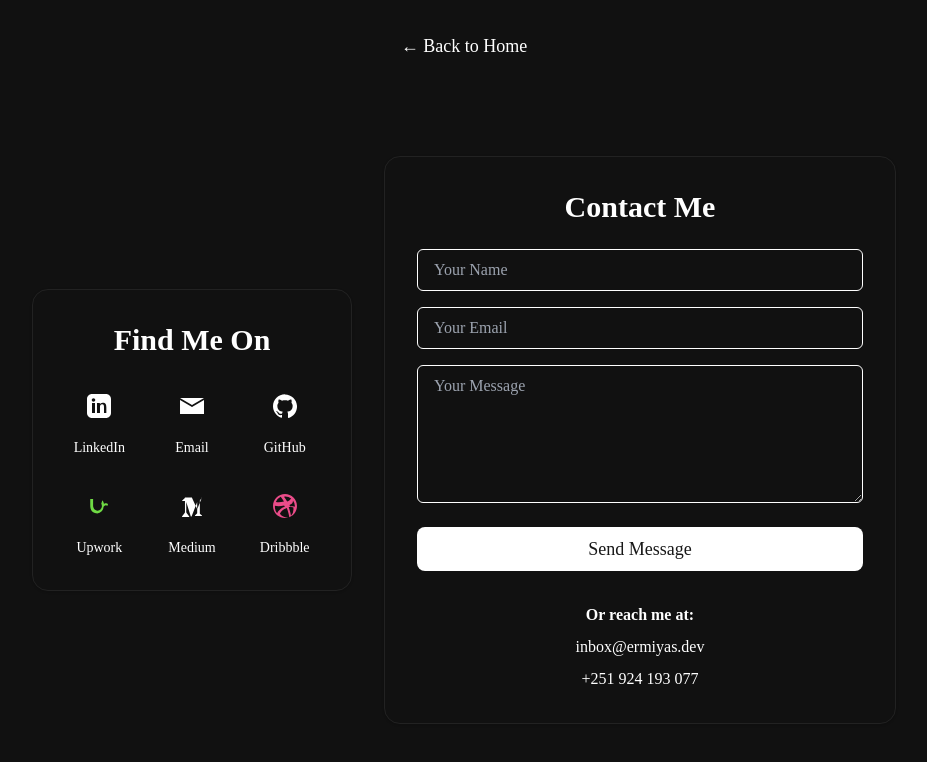
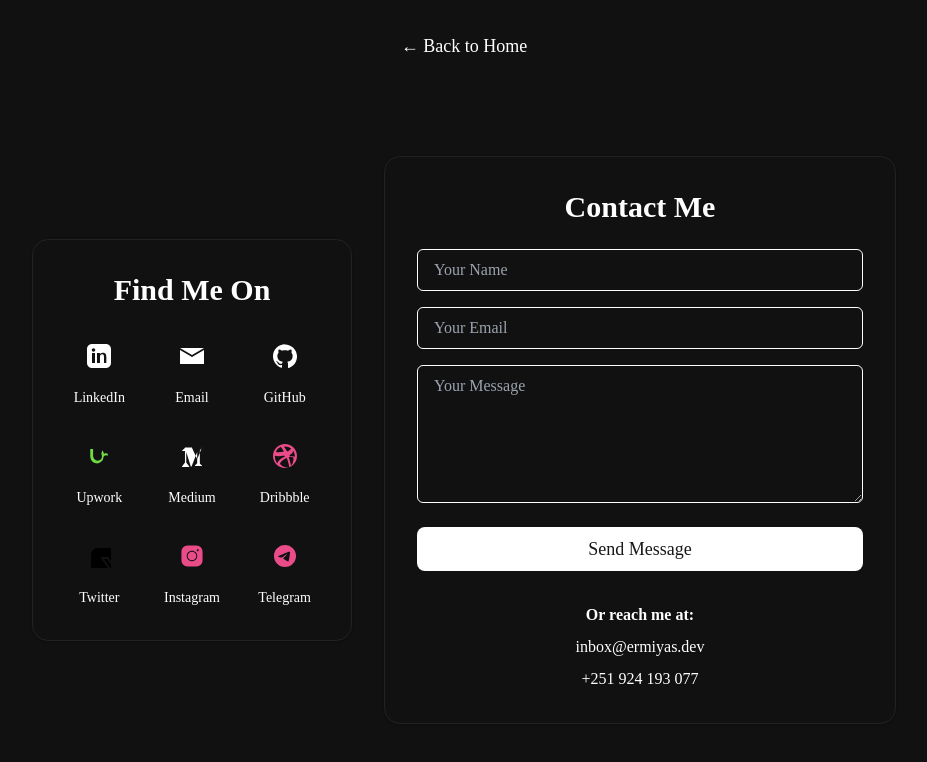
Before and after one commit to Yishak27/Portifolioo, a React (Create React App) app: page /contact in a window 1280 px wide. Shown: the top 762 px of the page, without its empty margins (176-1103 px from the left). Built offline with nearby package versions, Linux system fonts and the light colour scheme; no server answers.

Commit message:
adding some icon in the contact page

```diff
--- a/src/components/page/GetInTouch.js
+++ b/src/components/page/GetInTouch.js
@@ -82,6 +82,31 @@ export default function GetInTouchPage() {
           <path d="M12 0C5.372 0 0 5.372 0 12c0 6.627 5.372 12 12 12s12-5.373 12-12c0-6.628-5.372-12-12-12zm7.943 6.53a9.951 9.951 0 0 1 2.057 6.126c-.232-.05-2.517-.512-4.942-.26-.19-.462-.377-.89-.584-1.297 2.436-.955 3.689-2.384 3.469-4.57zm-1.779-2.084c-.76 1.15-2.078 2.324-3.978 3.047-1.025-1.868-2.106-3.492-3.198-4.825a9.96 9.96 0 0 1 7.176 1.778zM7.68 2.812c1.104 1.305 2.25 2.904 3.31 4.703-3.157.84-6.003.855-8.163.44A10.005 10.005 0 0 1 7.68 2.812zM1.958 12.02c0-.072.002-.143.004-.215 2.56.66 5.838.562 9.155-.385.267.468.525.946.766 1.442-3.584 1.095-6.126 3.226-7.795 6.364A9.98 9.98 0 0 1 1.958 12.02zm4.917 7.64c1.55-2.867 3.763-4.816 6.906-5.783 1.4 3.59 2.243 7.184 2.527 9.373a9.977 9.977 0 0 1-9.433-3.59zm11.124 2.13c-.222-1.513-.97-5.04-2.312-8.686 2.147-.27 4.267.173 4.583.246a10.004 10.004 0 0 1-2.27 8.44z" />
         </svg>
       )
+    }, {
+      name: "Twitter",
+      url: "https://x.com/Yisu43823770",
+      icon: (
+        <svg xmlns="http://www.w3.org/2000/svg" x="0px" y="0px" width="24" fill="#currentColor" height="24" viewBox="0 0 24 24">
+          <path d="M 11 4 C 7.134 4 4 7.134 4 11 L 4 39 C 4 42.866 7.134 46 11 46 L 39 46 C 42.866 46 46 42.866 46 39 L 46 11 C 46 7.134 42.866 4 39 4 L 11 4 z M 13.085938 13 L 21.023438 13 L 26.660156 21.009766 L 33.5 13 L 36 13 L 27.789062 22.613281 L 37.914062 37 L 29.978516 37 L 23.4375 27.707031 L 15.5 37 L 13 37 L 22.308594 26.103516 L 13.085938 13 z M 16.914062 15 L 31.021484 35 L 34.085938 35 L 19.978516 15 L 16.914062 15 z"></path>
+        </svg>
+      )
+    },
+    {
+      name: "Instagram",
+      url: "https://www.instagram.com/yisumaid/",
+      icon: (
+        <svg xmlns="http://www.w3.org/2000/svg" x="0px" y="0px" width="24" fill="#EA4C89" height="24" viewBox="0 0 50 50">
+          <path d="M 16 3 C 8.83 3 3 8.83 3 16 L 3 34 C 3 41.17 8.83 47 16 47 L 34 47 C 41.17 47 47 41.17 47 34 L 47 16 C 47 8.83 41.17 3 34 3 L 16 3 z M 37 11 C 38.1 11 39 11.9 39 13 C 39 14.1 38.1 15 37 15 C 35.9 15 35 14.1 35 13 C 35 11.9 35.9 11 37 11 z M 25 14 C 31.07 14 36 18.93 36 25 C 36 31.07 31.07 36 25 36 C 18.93 36 14 31.07 14 25 C 14 18.93 18.93 14 25 14 z M 25 16 C 20.04 16 16 20.04 16 25 C 16 29.96 20.04 34 25 34 C 29.96 34 34 29.96 34 25 C 34 20.04 29.96 16 25 16 z"></path>
+        </svg>
+      )
+    }, {
+      name: "Telegram",
+      url: "https://t.me/iamermi",
+      icon: (
+        <svg xmlns="http://www.w3.org/2000/svg" x="0px" y="0px" width="24" fill="#EA4C89" height="24" viewBox="0 0 50 50">
+          <path d="M25,2c12.703,0,23,10.297,23,23S37.703,48,25,48S2,37.703,2,25S12.297,2,25,2z M32.934,34.375	c0.423-1.298,2.405-14.234,2.65-16.783c0.074-0.772-0.17-1.285-0.648-1.514c-0.578-0.278-1.434-0.139-2.427,0.219	c-1.362,0.491-18.774,7.884-19.78,8.312c-0.954,0.405-1.856,0.847-1.856,1.487c0,0.45,0.267,0.703,1.003,0.966	c0.766,0.273,2.695,0.858,3.834,1.172c1.097,0.303,2.346,0.04,3.046-0.395c0.742-0.461,9.305-6.191,9.92-6.693	c0.614-0.502,1.104,0.141,0.602,0.644c-0.502,0.502-6.38,6.207-7.155,6.997c-0.941,0.959-0.273,1.953,0.358,2.351	c0.721,0.454,5.906,3.932,6.687,4.49c0.781,0.558,1.573,0.811,2.298,0.811C32.191,36.439,32.573,35.484,32.934,34.375z"></path>
+        </svg>
+      )
     }
   ];
 
@@ -152,7 +177,7 @@ export default function GetInTouchPage() {
                 disabled={isLoading}
                 className={`items-center gap-2 mt-2 px-6 py-2 rounded-lg bg-[var(--color-primary)] text-[var(--color-background-2)] transition-colors hover:bg-[var(--color-botton)] text-lg ${isLoading ? 'opacity-50 cursor-not-allowed' : ''}`}
               >
-                 {isLoading ? 'Sending...' : 'Send Message'}
+                {isLoading ? 'Sending...' : 'Send Message'}
               </button>
             </form>
           )}
```
